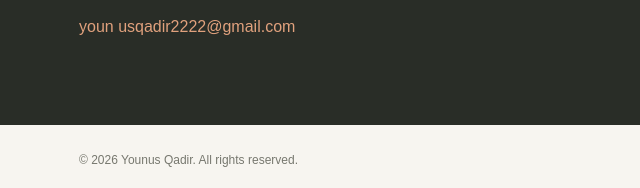
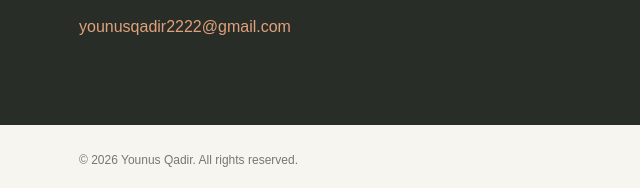
Before and after one commit to pynous/younus-qadir-portfolio, a plain HTML site: page index.html in a window 1280 px wide. Shown: the part 3138-3326 px from the top of the page, 21-661 px from the left. Drawn offline with Linux system fonts and the light colour scheme.

Commit message:
Update index.html

```diff
--- a/index.html
+++ b/index.html
@@ -208,7 +208,7 @@
           meaningful projects and new perspectives.
         </p>
         <a href="mailto:younusqadir2222@gmail.com">
-          youn usqadir2222@gmail.com
+          younusqadir2222@gmail.com
         </a>
       </div>
     </section>
```
